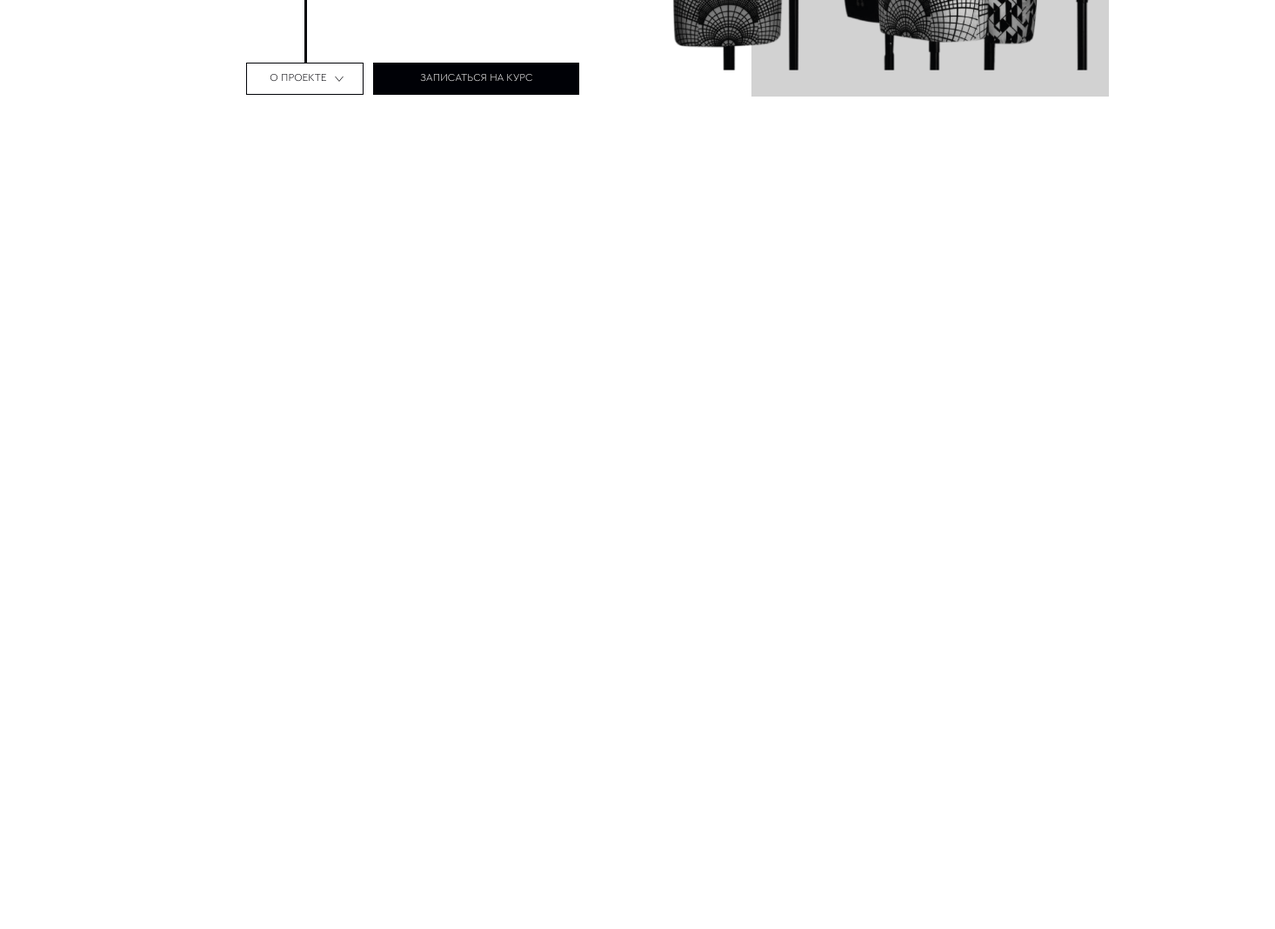
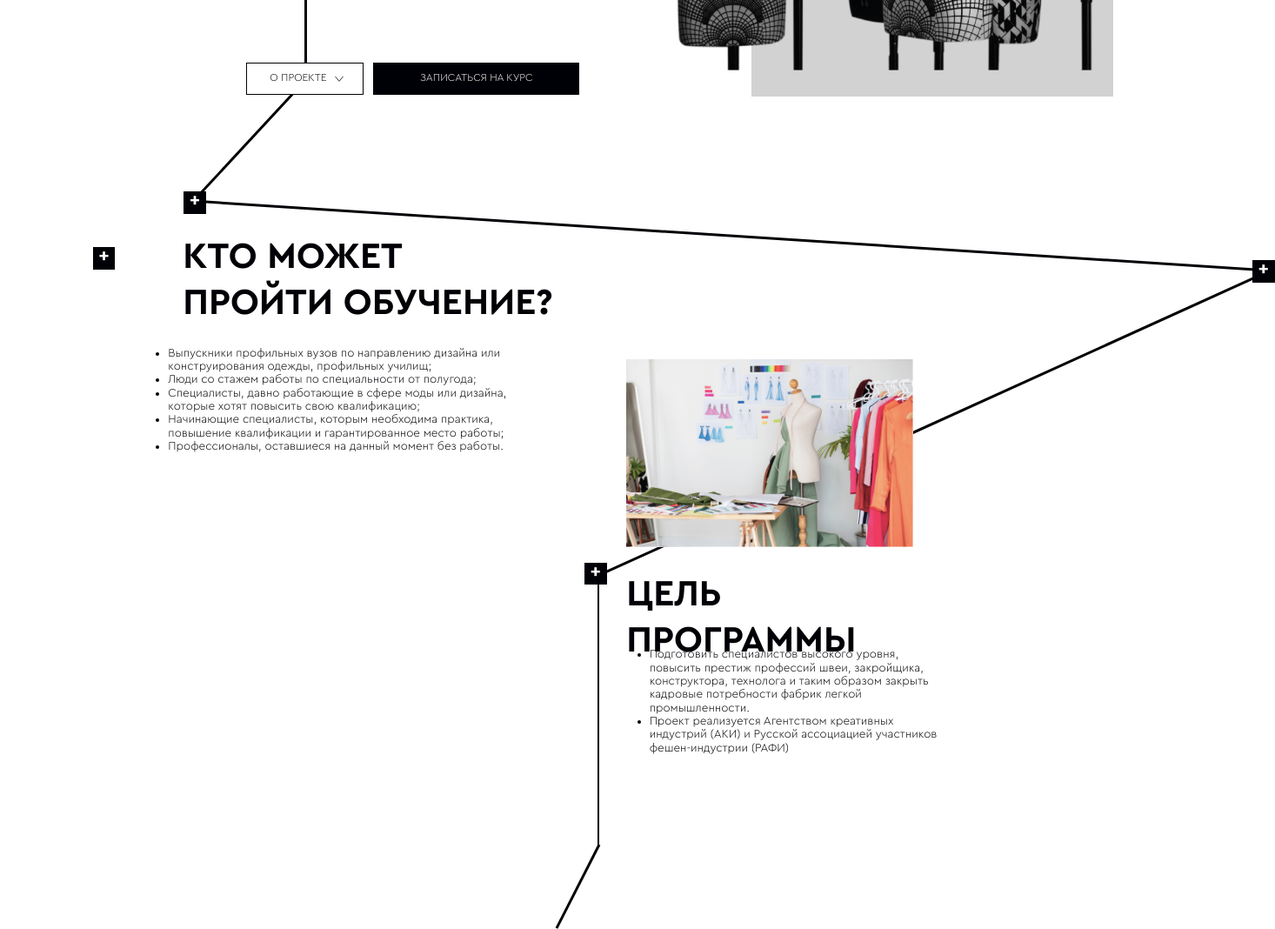
Before and after one commit to llao87/fabricalegprom.rf, a website: page src/pug/index.pug in a window 1280 px wide. Shown: the part 500-1568 px from the top of the page at 87% size, 1466 px wide, since content can reach past the window. Before the commit the page ends 800 px from the top, so only its background shows below. Drawn offline with nearby package versions, Linux system fonts and the light colour scheme; files that its build step writes are made by us from their sources; files whose address does not match are found by name.

Commit message:
half of second screen

```diff
--- a/src/pug-parts/header/header.pug
+++ b/src/pug-parts/header/header.pug
@@ -1,9 +1,8 @@
 section.header
 	.container
-		.callback
-
 		.lines
 			.line.line-1
+			.line.line-2
 
 			.node.node-1 +
 			.node.node-2 +
--- /dev/null
+++ b/src/pug-parts/who-can.pug
@@ -0,0 +1,31 @@
+section.who-can
+    .container
+        .lines
+            .line.line-1
+            .line.line-2
+            .line.line-3
+            .line.line-4
+
+            .node.node-1 +
+            .node.node-2 +
+            .node.node-3 +
+            .node.node-4 +
+
+        .who-can-studying
+            h2.section-title Кто может пройти обучение?
+            ul.list
+                .btn-collapse
+                li.item Выпускники профильных вузов по направлению дизайна или конструирования одежды, профильных училищ;
+                li.item Люди со стажем работы по специальности от полугода;
+                li.item Специалисты, давно работающие в сфере моды или дизайна, которые хотят повысить свою квалификацию;
+                li.item Начинающие специалисты, которым необходима практика, повышение квалификации и гарантированное место работы;
+                li.item Профессионалы, оставшиеся на данный момент без работы.
+            .photo
+
+        .program-purpose
+            .photo
+            h2.section-title Цель программы
+            ul.list
+                .btn-collapse
+                li.item Подготовить специалистов высокого уровня, повысить престиж профессий швеи, закройщика, конструктора, технолога и таким образом закрыть кадровые потребности фабрик легкой промышленности.
+                li.item Проект реализуется Агентством креативных индустрий (АКИ) и Русской ассоциацией участников фешен-индустрии (РАФИ)
--- a/src/pug/index.pug
+++ b/src/pug/index.pug
@@ -15,4 +15,5 @@ html(lang="ru")
 		script(src="/js/main.js")
 	body
 		include ../pug-parts/header/header.pug
+		include ../pug-parts/who-can.pug
 		//- include ../pug-parts/footer/footer.pug
--- a/src/scss/_common.scss
+++ b/src/scss/_common.scss
@@ -14,7 +14,7 @@ body {
     overflow-x: hidden;
     font-size: 1.041666vw;
     // font-size: 20px;
-    background: $light;
+    background: #fff;
     color: $black;
 }
 @media screen and (min-width: 1920px) {
@@ -49,17 +49,4 @@ body {
         background-color: $black;
         padding: 0 0 0.1em 0;
     }
-
-    .line-2 {
-        height: 12em;
-        top: 43.8em;
-        transform: rotate(42.8deg);
-        left: 20.8em;
-    }
-    .line-3 {
-        height: 107em;
-        top: 4.9em;
-        left: 70.4em;
-        transform: rotate(-86.3deg);
-    }
 }
--- a/src/scss/_header.scss
+++ b/src/scss/_header.scss
@@ -1,33 +1,39 @@
 .header {
     width: 100%;
-    height: 100%;
+    height: 54em;
     .container {
         font-size: 1em;
 
-        .callback {
-            background-image: url(/img/icon-call.png);
-            background-repeat: no-repeat;
-            background-position: center;
-            background-size: contain;
-            width: 4.4em;
-            height: 4.4em;
-            position: fixed;
-            top: 1.4em;
-            right: 13.35em;
-            z-index: 100;
-            cursor: pointer;
-            transition: all 0.3s linear;
+        // .callback {
+        //     background-image: url(/img/icon-call.png);
+        //     background-repeat: no-repeat;
+        //     background-position: center;
+        //     background-size: contain;
+        //     width: 4.4em;
+        //     height: 4.4em;
+        //     position: fixed;
+        //     top: 1.4em;
+        //     right: 13.35em;
+        //     z-index: 100;
+        //     cursor: pointer;
+        //     transition: all 0.3s linear;
 
-            &:hover {
-                transform: scale(1.035);
-            }
-        }
+        //     &:hover {
+        //         transform: scale(1.035);
+        //     }
+        // }
 
         .lines {
             .line-1 {
                 height: 28.8em;
                 top: 14.5em;
                 left: 10.25em;
+            }
+            .line-2 {
+                height: 12em;
+                top: 43.8em;
+                transform: rotate(42.8deg);
+                left: 5.2em;
             }
             .node.node-1 {
                 top: 14.25em;
@@ -151,10 +157,10 @@
         }
 
         .mannequins--bg {
-            background-color: $gray;
+            background-color: #d2d2d2;
             position: absolute;
-            right: -14.6em;
-            width: 30.8em;
+            right: -15em;
+            width: 31.2em;
             height: 45.8em;
             z-index: 1;
             top: 0;
--- /dev/null
+++ b/src/scss/_who-can.scss
@@ -0,0 +1,106 @@
+.who-can {
+    width: 100%;
+    height: 55em;
+
+    .container {
+        .lines {
+            .line.line-1 {
+                height: 93em;
+                top: -42.7em;
+                left: 46.6em;
+                transform: rotate(-86.3deg);
+            }
+            .line.line-2 {
+                top: -11.5em;
+                height: 63em;
+                transform: rotate(65.6deg);
+                right: -0.5em;
+            }
+            .line.line-3 {
+                top: 33em;
+                left: 35.5em;
+                height: 23.4em;
+            }
+            .line.line-4 {
+                top: 55.9em;
+                left: 33.7em;
+                height: 8.1em;
+                transform: rotate(27deg);
+            }
+
+            .node.node-1 {
+                left: -0.1em;
+            }
+            .node.node-2 {
+                right: -18.7em;
+                top: 3.7em;
+            }
+            .node.node-3 {
+                left: 21.5em;
+                top: 20em;
+            }
+            .node.node-4 {
+                left: -5em;
+                top: 3em;
+            }
+        }
+
+        .who-can-studying {
+            position: absolute;
+            width: 36em;
+            left: -3.5em;
+            top: 4.5em;
+            .section-title {
+                margin: 0;
+                font-size: 3.165em;
+                text-transform: uppercase;
+                font-weight: bold;
+                top: -0.25em;
+                left: 1.35em;
+                width: 10.2em;
+                line-height: 1.25;
+            }
+            .list {
+                .btn-collapse {
+                }
+                .item {
+                }
+            }
+            .photo {
+            }
+        }
+
+        .program-purpose {
+            position: absolute;
+            width: 28em;
+            right: 0em;
+            top: 14.3em;
+            .photo {
+                width: 25em;
+                height: 16.2em;
+                left: 0.9em;
+                top: 0.2em;
+                background-image: url(/img/who-can-little.jpg);
+                background-repeat: no-repeat;
+                background-size: contain;
+                background-position: center;
+            }
+            .section-title {
+                margin: 0;
+                font-size: 3.165em;
+                text-transform: uppercase;
+                font-weight: bold;
+                top: 0.725em;
+                left: 0.325em;
+                line-height: 1.25;
+                width: 6.6em;
+            }
+            .list {
+                .btn-collapse {
+                }
+                .item {
+                }
+            }
+        }
+    }
+}
--- a/src/scss/style.scss
+++ b/src/scss/style.scss
@@ -4,5 +4,6 @@
 
 @import "common";
 @import "header";
+@import "who-can";
 @import "form";
 @import "footer";
```
Also changed, not shown: src/css/style.min.css, src/img/icon-arrow-collapse.svg (added), src/img/icon-list-bullit.svg (added), src/index.html.
